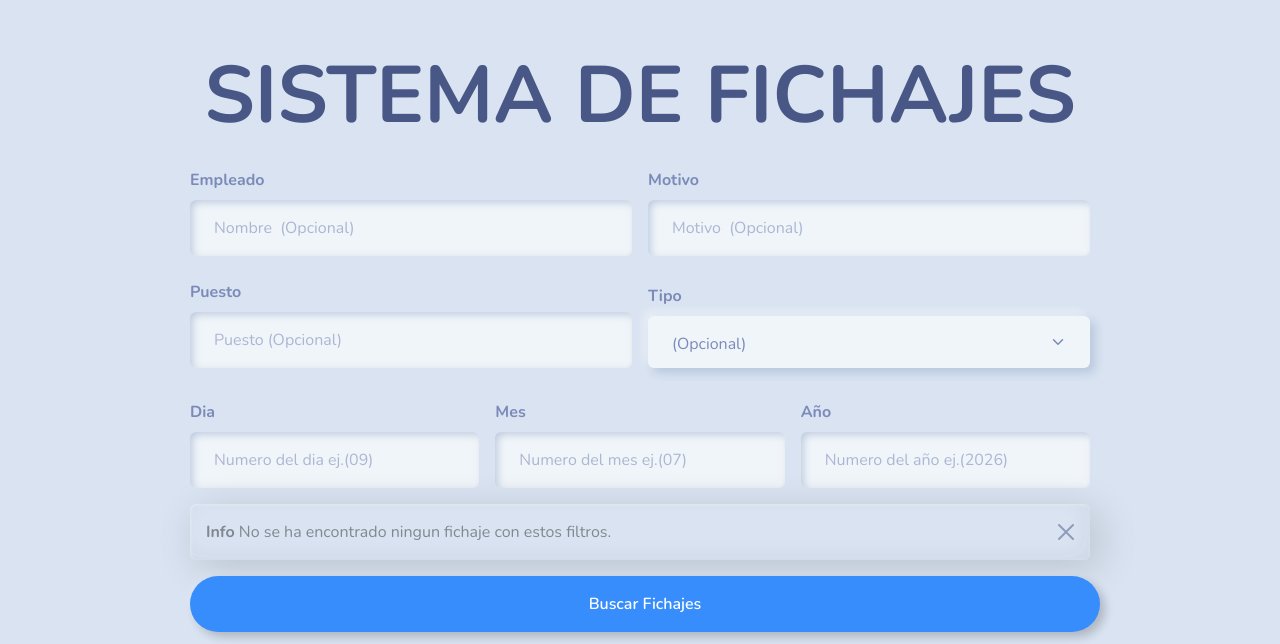
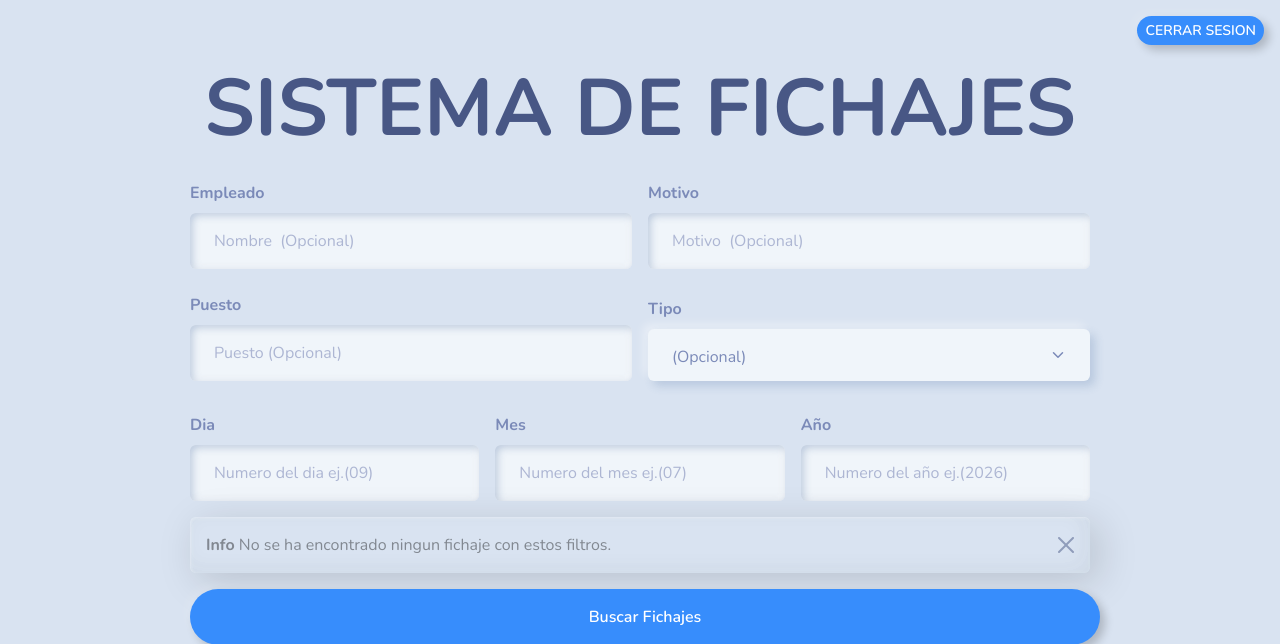
Before and after one commit to estebansaavedrahoyos/SistemaFichajes, a FastAPI app: page /fichajes in a window 1280 px wide. Shown: the top 644 px of the page. Run offline with FastAPI, Linux system fonts and the light colour scheme; some libraries are stand-ins or nearby versions.

Commit message:
Añade boton cerrar sesion en base

```diff
--- a/app/templates/base.html
+++ b/app/templates/base.html
@@ -8,7 +8,10 @@
     </head>
 
     <body>
-        <h1 class="text-center fw-bold display-1 mt-5">
+        <div class="d-flex justify-content-end mt-3 me-3">
+            <a href="/logout" class="btn btn-outline-primary btn-sm">CERRAR SESION</a>
+        </div>
+        <h1 class="text-center fw-bold display-1 mt-3">
             <a href="/home" class="text-decoration-none text-reset">
                 SISTEMA DE FICHAJES
             </a>
```
